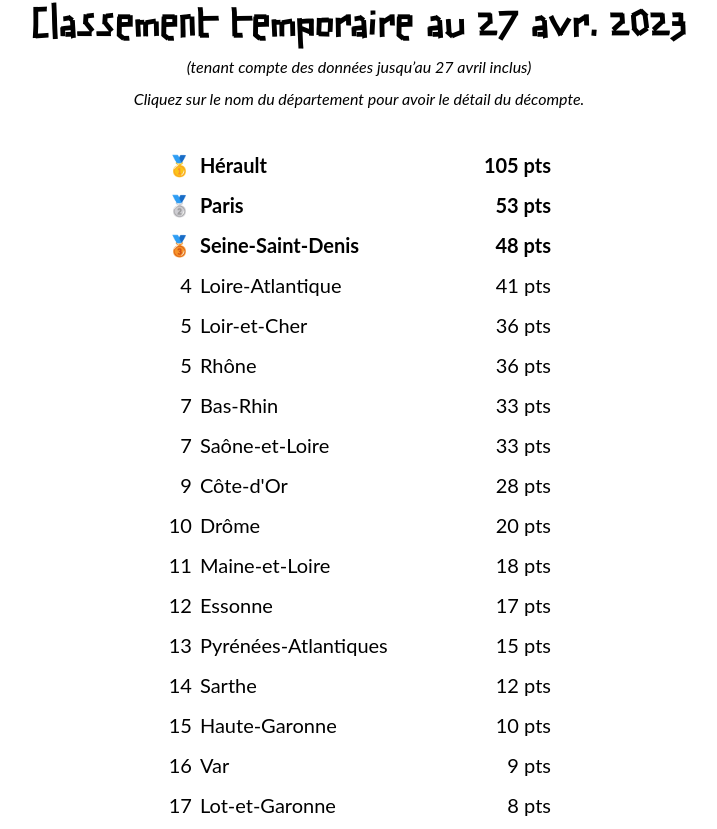
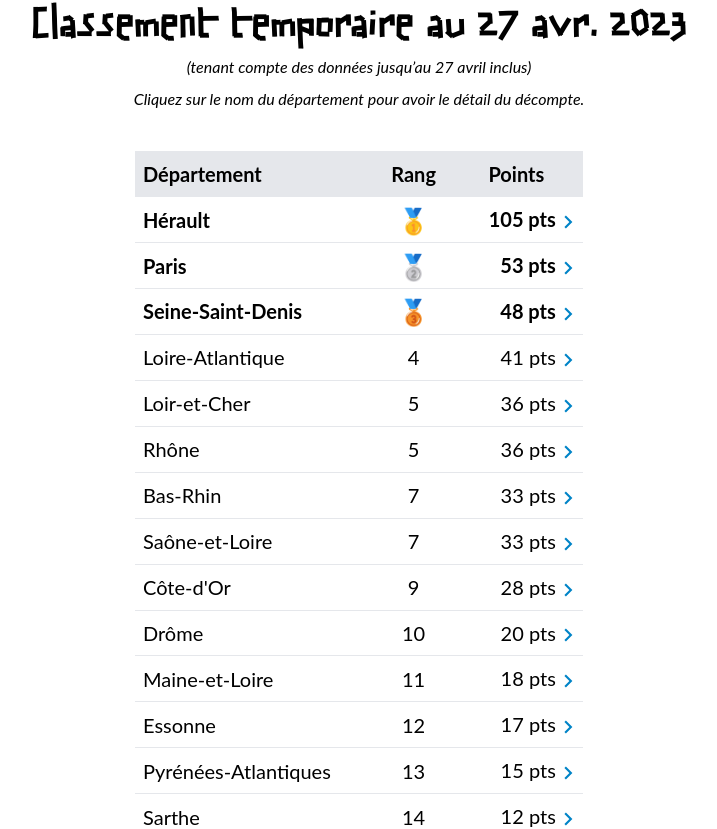
Before and after one commit to cedricr/100joursdezbeul, a SvelteKit app: page / in a window 1280 px wide. Shown: the part 565-1394 px from the top of the page, without its empty margins (281-998 px from the left). Built offline with nearby package versions, Linux system fonts and the light colour scheme.

Commit message:
Fix accessibilité liste de résultats : passage en tableau (#58)
* résultats en tableau
* 3 liens sous le tableau en liste

```diff
--- a/src/app.postcss
+++ b/src/app.postcss
@@ -42,4 +42,11 @@
 	.zbeul {
 		font-family: ScotchManif;
 	}
+
+	.icon-link {
+		display: inline-block;
+		width: 0.8rem;
+		margin-left: 0.4rem;
+		fill: #0084C7;
+	}
 }
--- a/src/routes/+page.svelte
+++ b/src/routes/+page.svelte
@@ -7,13 +7,14 @@
 
 	const append = (a, x) => a.concat([x]);
 
-	const resultLines = LEADERBOARD
-		.map(([code, score]) => ({code, score}))
-		.reduce((acc, x, i) => append(acc,
-		{
+	const resultLines = LEADERBOARD.map(([code, score]) => ({ code, score })).reduce(
+		(acc, x, i) =>
+			append(acc, {
 				...x,
 				rank: i > 0 && x.score === acc[i - 1].score ? acc[i - 1].rank : i + 1
-		}), []);
+			}),
+		[]
+	);
 
 	const now = new Date();
 	const formattedDate = now.toLocaleDateString('fr', { dateStyle: 'medium' });
@@ -34,10 +35,24 @@
 	<p class="mb-6 text-center italic">
 		Cliquez sur le nom du département pour avoir le détail du décompte.
 	</p>
-	<div class="mx-auto mb-6 mt-10 max-w-sm text-xl">
-		<div class="ranking grid-auto-1-auto grid gap-x-2 gap-y-3">
-			{#each resultLines as {code, score, rank}}
-				<div class="text-right">
+	<div class="mx-auto mb-6 mt-10 max-w-md text-xl">
+		<table class="ranking">
+			<thead>
+				<tr>
+					<th scope="col" class="p-1 sm:p-2">Département</th>
+					<th scope="col" class="p-1 text-center sm:p-2">Rang</th>
+					<th scope="col" class="p-1 text-center sm:p-2">Points</th>
+				</tr>
+			</thead>
+			<tbody>
+				{#each resultLines as { code, score, rank }}
+					<tr class="ranking-line">
+						<th scope="row" class="p-1 sm:p-2">
+							<a href="/departement/{code}" class="ranking-link no-underline hover:underline">
+								{getDepartmentName(code)}
+							</a>
+						</th>
+						<td class="p-1 text-center sm:p-2">
 							{#if rank === 1}
 								<span role="img" aria-label="1">🥇</span>
 							{:else if rank === 2}
@@ -47,26 +62,37 @@
 							{:else}
 								{rank}
 							{/if}
-				</div>
-				<a href="/departement/{code}" class="no-underline hover:underline">
-					{getDepartmentName(code)}
-				</a>
-				<div class="text-right">{score} pts</div>
+						</td>
+						<td class="p-1 text-right sm:p-2">
+							{score} pts<svg
+								xmlns="http://www.w3.org/2000/svg"
+								width="24"
+								height="24"
+								viewBox="0 0 24 24"
+								class="icon-link"
+								aria-hidden="true"
+								><path
+									d="M7.33 24l-2.83-2.829 9.339-9.175-9.339-9.167 2.83-2.829 12.17 11.996z"
+								/></svg
+							>
+						</td>
+					</tr>
 				{/each}
-		</div>
+			</tbody>
+		</table>
 	</div>
 
-	<p class="mb-20 text-center text-lg">
-		<a href="/regles-du-jeu">Règles du jeu</a>
-		<br />
-		<a href="/comment-participer">Comment participer</a> <br />
-		<a href="/presse">Revue de presse</a>
-		<br />
+	<ul class="mb-20 text-center text-lg">
+		<li><a href="/regles-du-jeu">Règles du jeu</a></li>
+		<li><a href="/comment-participer">Comment participer</a></li>
+		<li><a href="/presse">Revue de presse</a></li>
+		<li>
 			<a
 				href="https://framaforms.org/100-jours-de-zbeul-proposer-un-evenement-1682372493"
 				class="font-bold">Signaler une action</a
 			>
-	</p>
+		</li>
+	</ul>
 
 	<Thanks />
 </main>
@@ -76,11 +102,53 @@
 		@apply text-[#dd0220];
 	}
 
-	.grid-auto-1-auto {
-		grid-template-columns: auto 1fr auto;
+	.ranking {
+		width: 100%;
+		text-align: left;
 	}
 
-	.ranking > :nth-child(-n + 9) {
+	.ranking thead {
+		background-color: #e5e7eb;
+	}
+
+	.ranking tr {
+		position: relative;
+	}
+
+	.ranking th,
+	.ranking td {
+		border-width: 1px 0;
+		border-style: solid;
+		border-color: #e5e7eb;
+	}
+
+	.ranking th:last-child,
+	.ranking td:last-child {
+		min-width: 7rem;
+	}
+
+	.ranking-line th {
+		@apply font-normal;
+	}
+
+	/* Le podium */
+	.ranking .ranking-line:nth-child(-n + 3),
+	.ranking .ranking-line:nth-child(-n + 3) th {
 		@apply font-bold;
 	}
+
+	/* Agrandi les médailles */
+	.ranking .ranking-line:nth-child(-n + 3) > :nth-child(2) {
+		font-size: 125%;
+	}
+
+	/* Étend la zone cliquable du lien à toute la ligne */
+	.ranking-link::before {
+		position: absolute;
+		top: 0;
+		right: 0;
+		bottom: 0;
+		left: 0;
+		content: '';
+	}
 </style>
```
Lines whose indentation alone changed are shown as unchanged.
